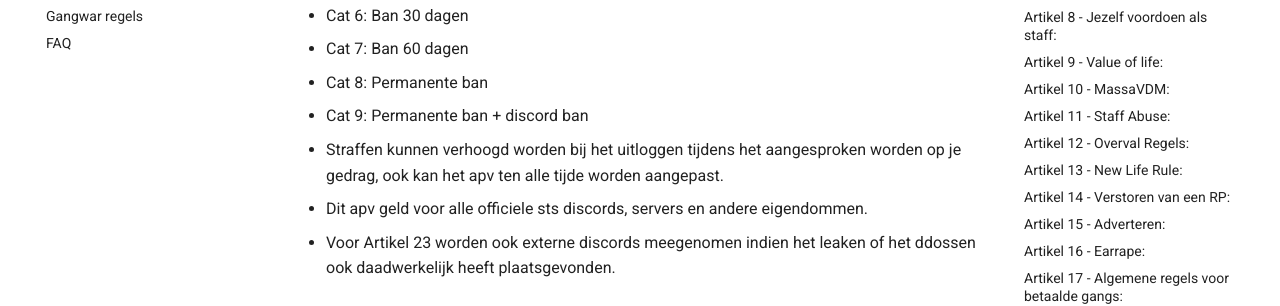
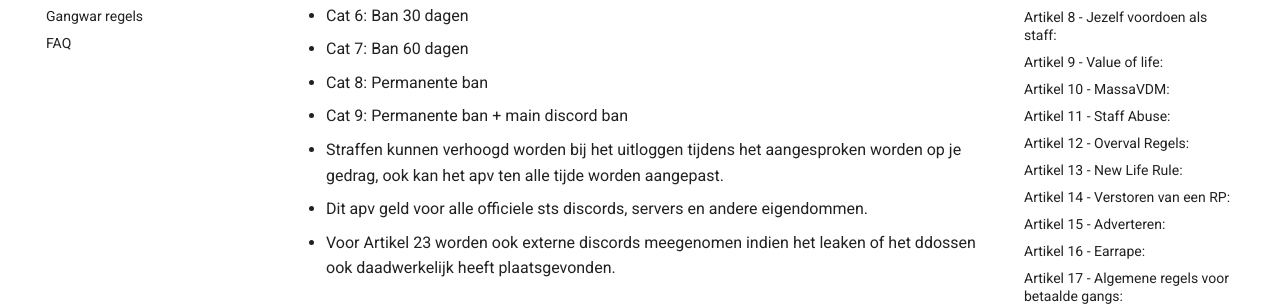
Before and after one commit to Welseyy/STSAPV, an MkDocs documentation site: the page built from docs/apv.md, in a window 1280 px wide and 900 px high. Shown: the part 391-697 px from the top of the window. Built offline with MkDocs 1.6.1 and Material for MkDocs 9.7.7, drawn with Linux system fonts in a browser that asks for light colours.

Commit message:
Update apv.md

```diff
--- a/docs/apv.md
+++ b/docs/apv.md
@@ -9,7 +9,7 @@
 - Cat 6: Ban 30 dagen
 - Cat 7: Ban 60 dagen
 - Cat 8: Permanente ban
-- Cat 9: Permanente ban + discord ban
+- Cat 9: Permanente ban + main discord ban
 - Straffen kunnen verhoogd worden bij het uitloggen tijdens het aangesproken worden op je gedrag, ook kan het apv ten alle tijde worden aangepast.
 - Dit apv geld voor alle officiele sts discords, servers en andere eigendommen.
 - Voor Artikel 23 worden ook externe discords meegenomen indien het leaken of het ddossen ook daadwerkelijk heeft plaatsgevonden.
```
